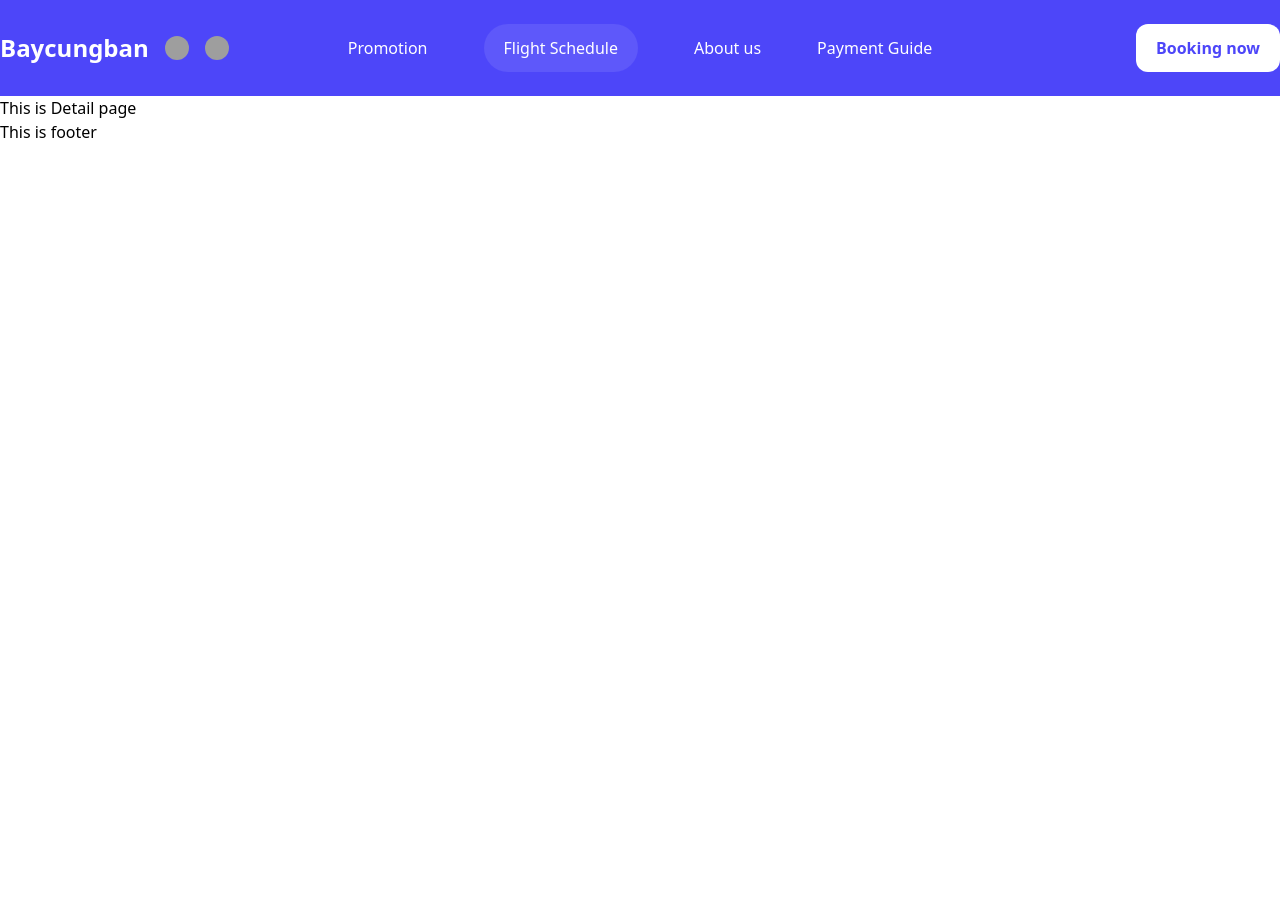
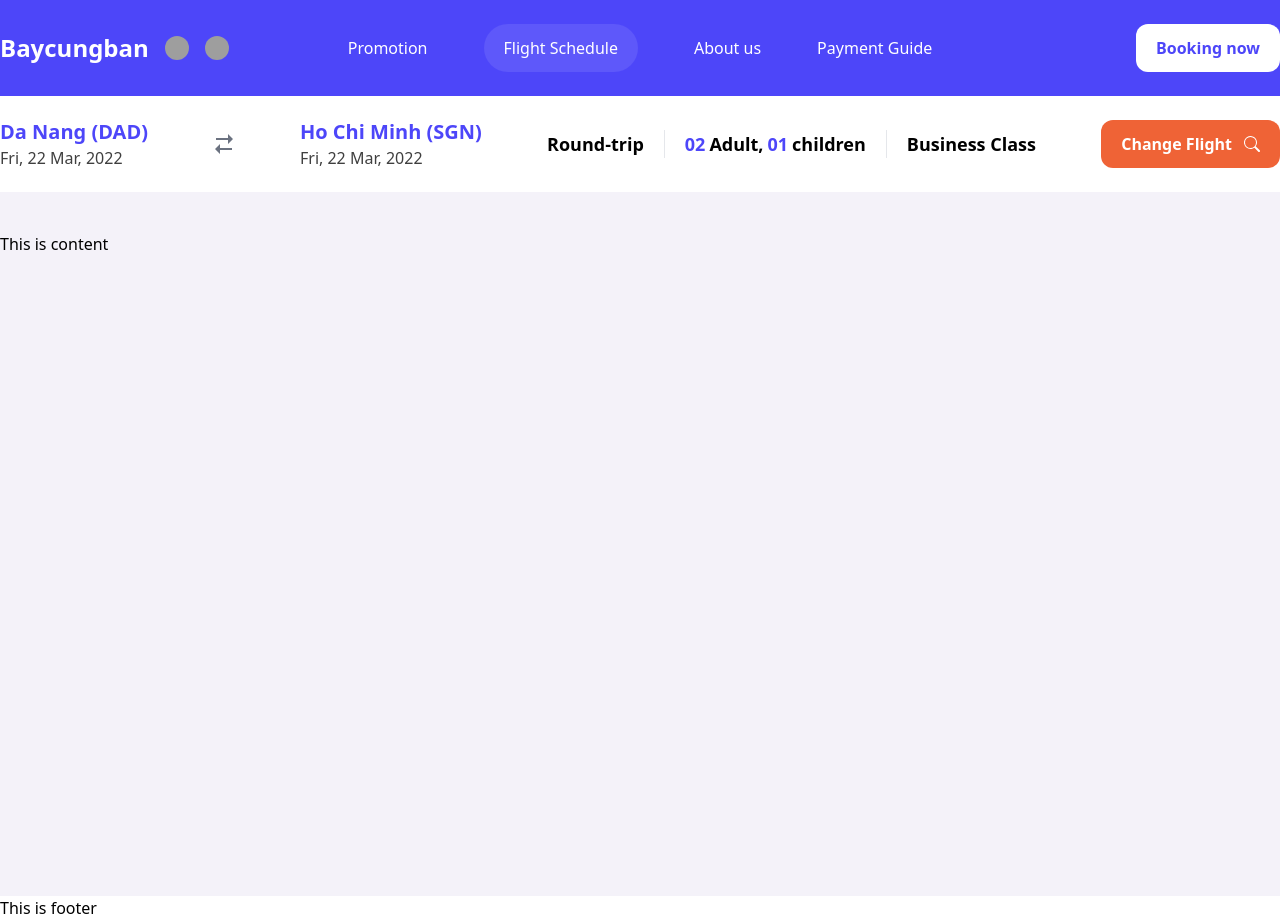
Before and after one commit to thanhnguyen662/mona-test, a React (Create React App) app: page /flight/1 in a window 1280 px wide. Before the commit the page ends 800 px from the top, so only its background shows below. Built offline with nearby package versions, Linux system fonts and the light colour scheme; grey boxes are pictures that could not be loaded.

Commit message:
feat: 🎸 flight content header

```diff
--- a/package.json
+++ b/package.json
@@ -11,6 +11,7 @@
       "postcss": "^8.4.14",
       "react": "^18.1.0",
       "react-dom": "^18.1.0",
+      "react-icons": "^4.3.1",
       "react-router-dom": "^6.3.0",
       "react-scripts": "5.0.1",
       "tailwindcss": "^3.0.24",
--- a/src/common/components/Header/index.jsx
+++ b/src/common/components/Header/index.jsx
@@ -6,7 +6,7 @@ import LanguageButton from './subComponents/LanguageButton';
 function Header(props) {
    return (
       <div className='bg-purple'>
-         <div className='md:container  md:mx-auto flex justify-between items-center h-24'>
+         <div className='md:container md:mx-auto flex justify-between items-center h-24'>
             <div className='flex-1 flex gap-4 h-full items-center'>
                <Logo />
                <LanguageButton />
--- a/src/common/layouts/MainLayout/index.jsx
+++ b/src/common/layouts/MainLayout/index.jsx
@@ -7,7 +7,9 @@ function MainLayout(props) {
    return (
       <div>
          <Header />
-         <Outlet />
+         <div className='bg-[#f4f2f9] h-screen'>
+            <Outlet />
+         </div>
          <Footer />
       </div>
    );
--- /dev/null
+++ b/src/features/flight/components/FlightDetailHeader/index.jsx
@@ -0,0 +1,19 @@
+import React from 'react';
+import HeaderFromTo from './subComponents/HeaderFromTo';
+import HeaderInfo from './subComponents/HeaderInfo';
+import { BsSearch } from 'react-icons/bs';
+
+function FlightDetailHeader(props) {
+   return (
+      <div className='flex justify-between items-center'>
+         <HeaderFromTo />
+         <HeaderInfo />
+         <button className='flex items-center gap-3 bg-orange px-5 py-3 rounded-xl font-semibold text-white'>
+            Change Flight
+            <BsSearch />
+         </button>
+      </div>
+   );
+}
+
+export default FlightDetailHeader;
--- /dev/null
+++ b/src/features/flight/components/FlightDetailHeader/subComponents/HeaderFromTo/index.jsx
@@ -0,0 +1,36 @@
+import React from 'react';
+import { RiArrowUpDownFill } from 'react-icons/ri';
+
+function HeaderFromTo(props) {
+   return (
+      <div className='flex gap-16 items-center'>
+         <FromInfo />
+         <div className='rotate-90 text-2xl text-gray-500'>
+            <RiArrowUpDownFill />
+         </div>
+         <ToInfo />
+      </div>
+   );
+}
+
+function FromInfo() {
+   return (
+      <div className='flex flex-col'>
+         <h4 className='font-semibold text-purple text-xl'>Da Nang (DAD)</h4>
+         <h5 className='text-[#3f3f3f]'>Fri, 22 Mar, 2022</h5>
+      </div>
+   );
+}
+
+function ToInfo() {
+   return (
+      <div className='flex flex-col'>
+         <h4 className='font-semibold text-purple text-xl'>
+            Ho Chi Minh (SGN)
+         </h4>
+         <h5 className='text-[#3f3f3f]'>Fri, 22 Mar, 2022</h5>
+      </div>
+   );
+}
+
+export default HeaderFromTo;
--- /dev/null
+++ b/src/features/flight/components/FlightDetailHeader/subComponents/HeaderInfo/index.jsx
@@ -0,0 +1,24 @@
+import React from 'react';
+
+function HeaderInfo(props) {
+   return (
+      <div className='flex gap-5 font-bold divide-x text-lg'>
+         <div>
+            <h5>Round-trip</h5>
+         </div>
+         <div className='pl-5'>
+            <span className='flex gap-1'>
+               <p className='text-purple'>02</p>
+               <p>Adult, </p>
+               <p className='text-purple'>01</p>
+               <p>children</p>
+            </span>
+         </div>
+         <div className='pl-5'>
+            <h5>Business Class</h5>
+         </div>
+      </div>
+   );
+}
+
+export default HeaderInfo;
--- a/src/features/flight/pages/FlightDetailPage/index.jsx
+++ b/src/features/flight/pages/FlightDetailPage/index.jsx
@@ -1,12 +1,19 @@
 import React from 'react';
-// import PropTypes from 'prop-types';
+import FlightDetailHeader from '../../components/FlightDetailHeader';
 
 FlightDetailPage.propTypes = {};
 
 function FlightDetailPage(props) {
    return (
       <div>
-         <h1>This is Detail page</h1>
+         <div className='flex items-center h-24 bg-white'>
+            <div className='md:container md:mx-auto'>
+               <FlightDetailHeader />
+            </div>
+         </div>
+         <div className='md:container md:mx-auto bg-[#f4f2f9] mt-10'>
+            <h1>This is content</h1>
+         </div>
       </div>
    );
 }
--- a/tailwind.config.js
+++ b/tailwind.config.js
@@ -5,6 +5,7 @@ module.exports = {
          colors: {
             purple: '#4d46f9',
             white: '#fff',
+            orange: '#ef6336',
          },
       },
    },
```
Also changed, not shown: 1 other file (tests, documents, lock files or other folders). Lines whose indentation alone changed are shown as unchanged.
